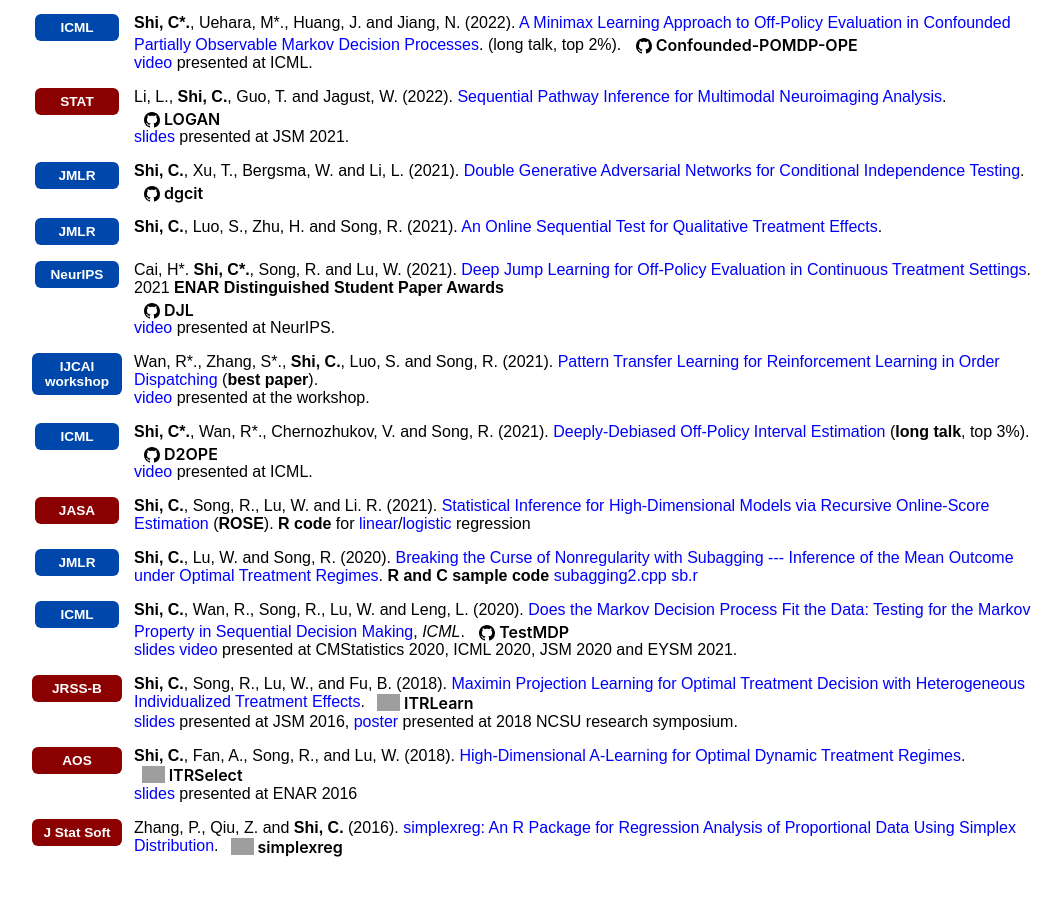
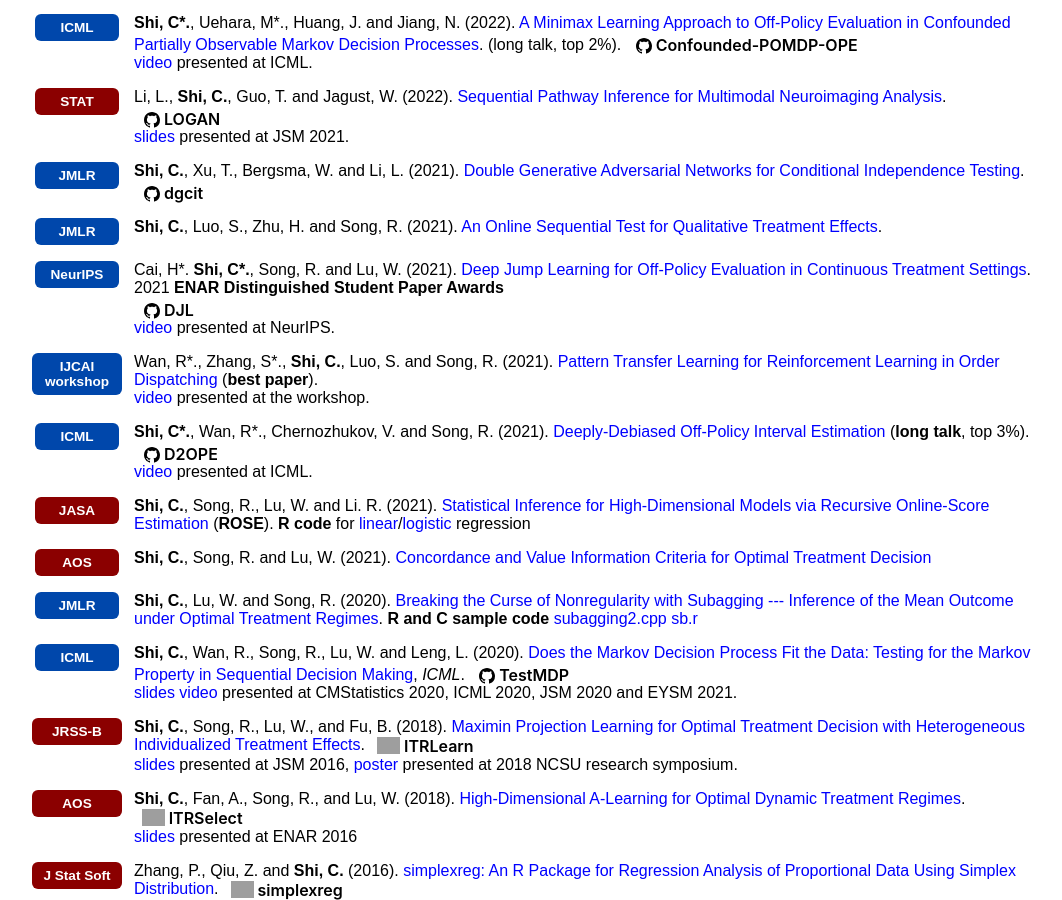
Before and after one commit to callmespring/callmespring.github.io, a Jekyll site: the page built from publication.md, in a window 1280 px wide and 900 px high, scrolled down 3655 px. Shown: the whole window, without its empty margins (108-1170 px from the left). Built offline with Jekyll 4.4.1, drawn with Linux system fonts in a browser that asks for light colours; before the commit the page ends 4512 px from its top, so only the background shows below that; grey boxes are pictures that could not be loaded.

Commit message:
Update publication.md

```diff
--- a/publication.md
+++ b/publication.md
@@ -628,6 +628,15 @@ Hu, L\*., Li, M\*., **Shi, C.**, Wu, Z. and Fryzlewicz, P. [Doubly Inhomogeneous
 
 <div class="publication-entry" style="display: flex; align-items: flex-start; margin-bottom: 1em;">
   <div class="pub-venue" style="flex: 0 0 90px; margin-right: 12px; display: flex; align-items: center; justify-content: center;">
+    <span class="publication-logo-badge badge-stat">AOS</span>
+  </div>
+  <div class="pub-content" style="flex: 1;">
+    <strong>Shi, C.</strong>, Song, R. and Lu, W. (2021). <a href="https://projecteuclid.org/journals/annals-of-statistics/volume-49/issue-1/Concordance-and-value-information-criteria-for-optimal-treatment-decision/10.1214/19-AOS1908.full">Concordance and Value Information Criteria for Optimal Treatment Decision</a>
+  </div>
+</div>
+
+<div class="publication-entry" style="display: flex; align-items: flex-start; margin-bottom: 1em;">
+  <div class="pub-venue" style="flex: 0 0 90px; margin-right: 12px; display: flex; align-items: center; justify-content: center;">
     <span class="publication-logo-badge badge-ml">JMLR</span>
   </div>
   <div class="pub-content" style="flex: 1;">
```
